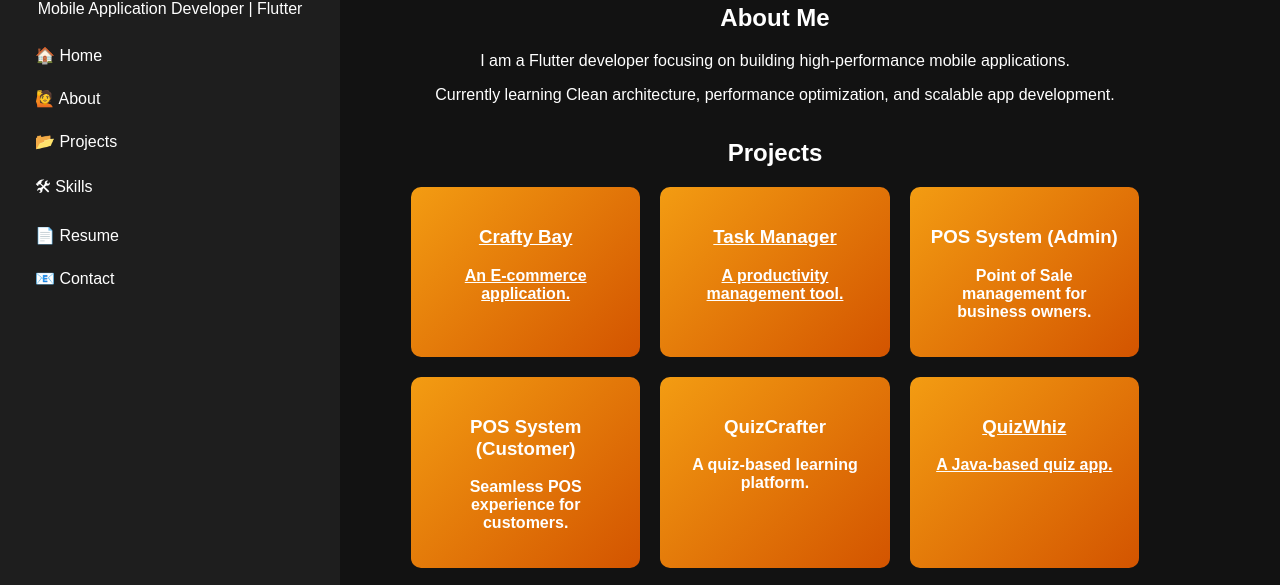
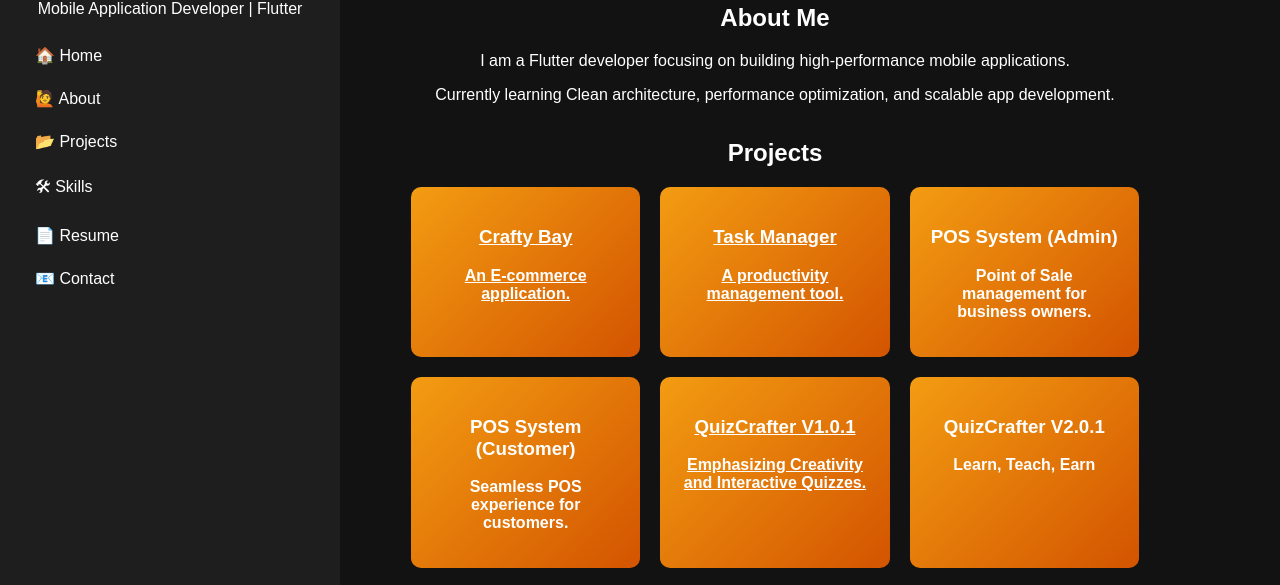
Before and after one commit to hamim5264/portfolio-website, a plain HTML site: page index.html in a window 1280 px wide. Shown: the part 202-787 px from the top of the page. Drawn offline with nearby package versions, Linux system fonts and the light colour scheme.

Commit message:
Updated New Project

```diff
--- a/index.html
+++ b/index.html
@@ -75,9 +75,15 @@
                     <p>Seamless POS experience for customers.</p>
                 </div>
 
+
+                <a href="https://drive.google.com/file/d/1Oejh7gJWh71KttV11kd-IgOkISuSl_w5/view?usp=sharing" target="_blank" class="project-card">
+                    <h3>QuizCrafter V1.0.1</h3>
+                    <p>Emphasizing Creativity and Interactive Quizzes.</p>
+                </a>
+
                 <div class="project-card" onclick="showSnackbar()">
-                    <h3>QuizCrafter</h3>
-                    <p>A quiz-based learning platform.</p>
+                    <h3>QuizCrafter V2.0.1</h3>
+                    <p>Learn, Teach, Earn</p>
                 </div>
 
                 <a href="https://drive.google.com/file/d/1hh0EkCJNYpSGAIOa1tbnqCeMFGfM6HHi/view?usp=drive_link" target="_blank" class="project-card">
```
